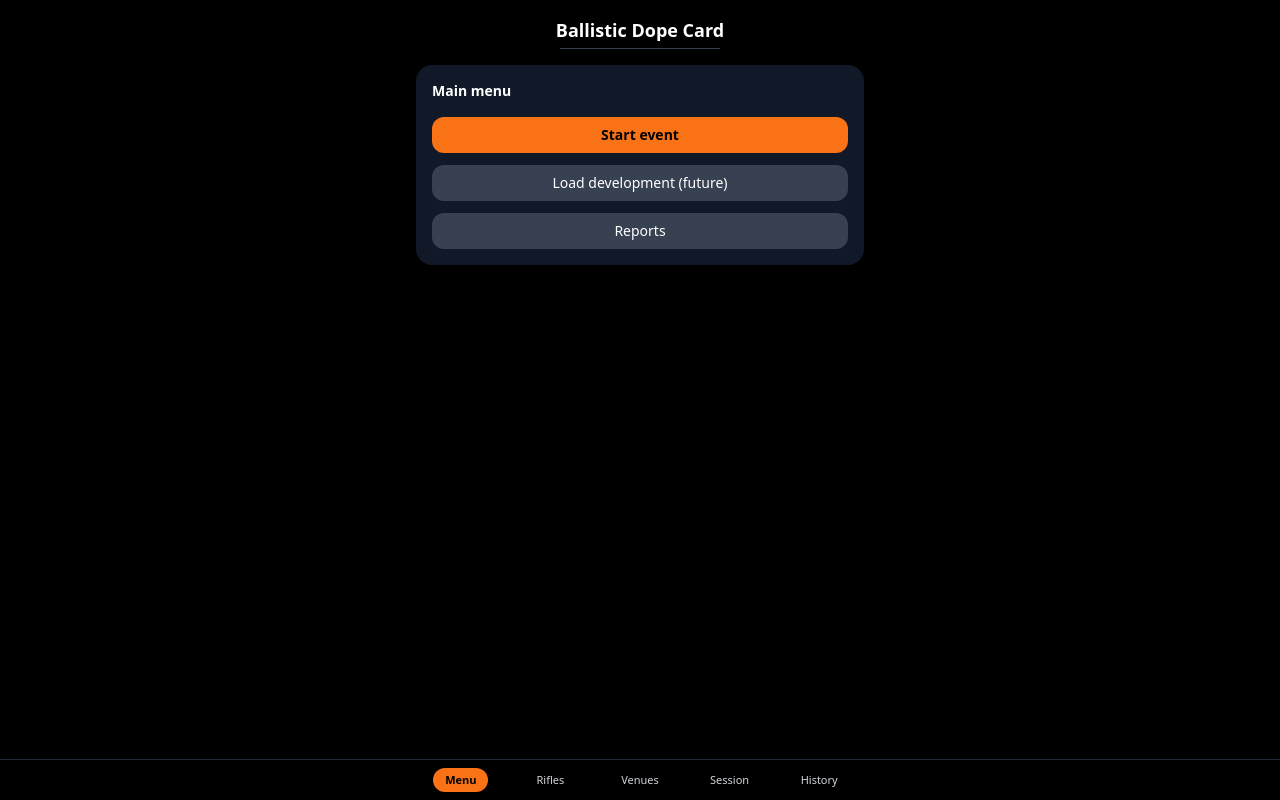
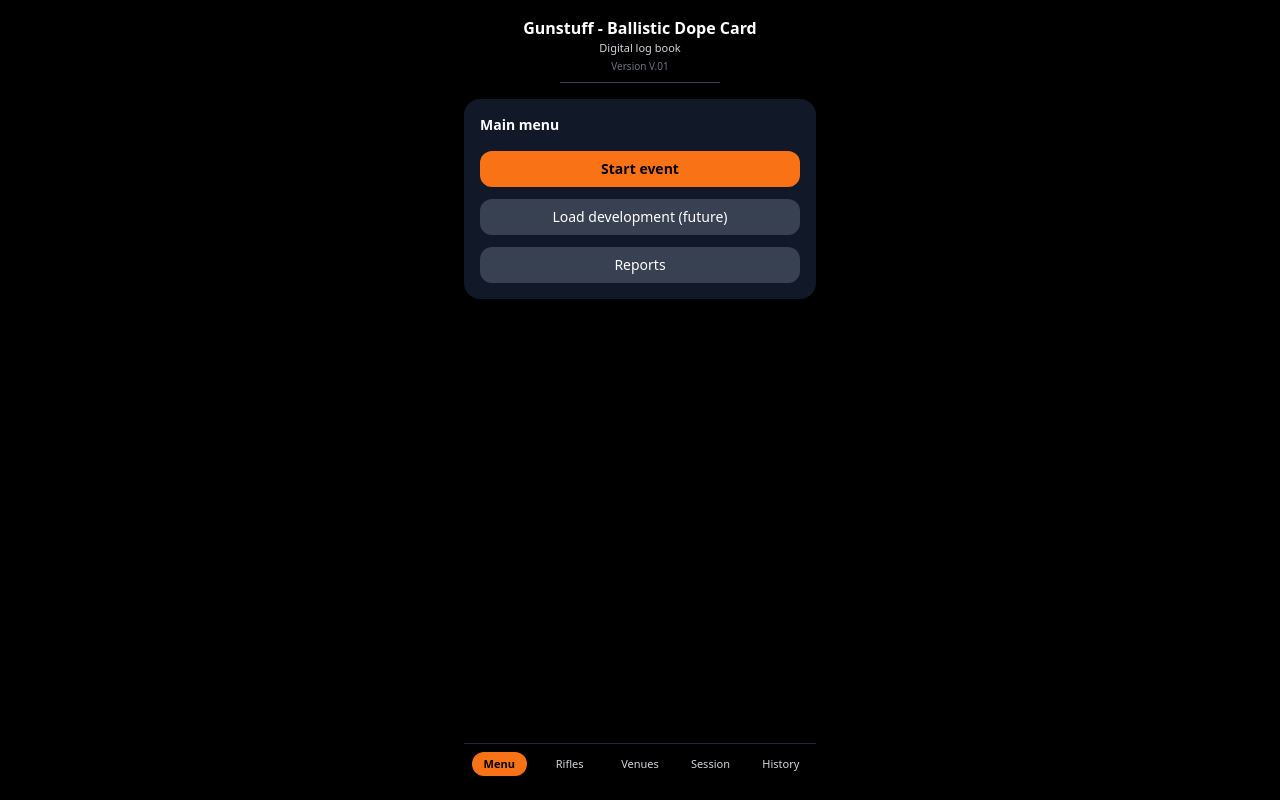
Before and after one commit to AntondeJager69/ballistic-dope-card, an Angular app: page / in a window 1280 px wide. Built offline with nearby package versions, Linux system fonts and the light colour scheme.

Commit message:
Before Load development integration 11/16

```diff
--- a/src/app/app.component.html
+++ b/src/app/app.component.html
@@ -1,15 +1,25 @@
-<div class="p-4 text-white min-h-screen bg-black flex flex-col">
+<div class="min-h-screen bg-black flex justify-center items-stretch text-white">
+  <!-- Phone frame -->
+  <div class="w-full max-w-sm flex flex-col p-4">
 
     <!-- Title -->
     <div class="text-center mb-4">
-    <h1 class="text-lg font-semibold">Ballistic Dope Card</h1>
-    <div class="mt-1 h-[1px] bg-gray-700 mx-auto w-40"></div>
+      <h1 class="text-base font-semibold">
+        {{ appTitle }}
+      </h1>
+      <p class="text-[11px] text-gray-300">
+        {{ appSubtitle }}
+      </p>
+      <p class="text-[10px] text-gray-500 mt-0.5">
+        Version {{ appVersion }}
+      </p>
+      <div class="mt-2 h-[1px] bg-gray-700 mx-auto w-40"></div>
     </div>
 
     <!-- Main content area -->
     <div class="flex-1 overflow-y-auto pb-16">
       <!-- MENU TAB -->
-    <div *ngIf="currentTab === 'menu'" class="max-w-md mx-auto space-y-3">
+      <div *ngIf="currentTab === 'menu'" class="space-y-3">
 
         <div class="bg-gray-900 rounded-2xl p-4 shadow space-y-3">
           <h2 class="text-sm font-semibold mb-1">Main menu</h2>
@@ -78,30 +88,30 @@
       </div>
 
       <!-- RIFLES TAB -->
-    <div *ngIf="currentTab === 'rifles'" class="max-w-md mx-auto">
+      <div *ngIf="currentTab === 'rifles'">
         <app-rifles-tab></app-rifles-tab>
       </div>
 
       <!-- VENUES TAB -->
-    <div *ngIf="currentTab === 'venues'" class="max-w-md mx-auto">
+      <div *ngIf="currentTab === 'venues'">
         <app-venues-tab></app-venues-tab>
       </div>
 
       <!-- SESSION TAB -->
-    <div *ngIf="currentTab === 'session'" class="max-w-md mx-auto">
+      <div *ngIf="currentTab === 'session'">
         <app-session-tab></app-session-tab>
       </div>
 
       <!-- HISTORY TAB -->
-    <div *ngIf="currentTab === 'history'" class="max-w-md mx-auto">
+      <div *ngIf="currentTab === 'history'">
         <app-history-tab></app-history-tab>
       </div>
     </div>
 
-  <!-- Bottom tab bar -->
+    <!-- Bottom tab bar (inside the phone frame) -->
     <div
-    class="fixed left-0 right-0 bottom-0 bg-black/95 border-t border-gray-800 py-2 px-4">
-    <div class="max-w-md mx-auto flex justify-between text-[11px]">
+      class="mt-2 bg-black/95 border-t border-gray-800 py-2">
+      <div class="flex justify-between text-[11px]">
 
         <!-- Menu -->
         <button
@@ -170,3 +180,4 @@
       </div>
     </div>
   </div>
+</div>
--- a/src/app/app.component.ts
+++ b/src/app/app.component.ts
@@ -14,7 +14,7 @@ type TabName = 'menu' | 'rifles' | 'venues' | 'session' | 'history';
   standalone: true,
   imports: [
     CommonModule,
-    FormsModule,          // needed for ngModel in the menu reports form
+    FormsModule,
     RiflesTabComponent,
     VenuesTabComponent,
     SessionTabComponent,
@@ -24,7 +24,12 @@ type TabName = 'menu' | 'rifles' | 'venues' | 'session' | 'history';
   styleUrls: ['./app.component.css']
 })
 export class AppComponent {
-  // Default tab is the Menu
+  // App identity
+  appTitle = 'Gunstuff - Ballistic Dope Card';
+  appSubtitle = 'Digital log book';
+  appVersion = 'V.01';
+
+  // Tabs
   currentTab: TabName = 'menu';
 
   // Simple state for the Reports mini-wizard on the Menu tab
--- a/src/app/session-tab/session-tab.component.html
+++ b/src/app/session-tab/session-tab.component.html
@@ -90,6 +90,23 @@
 
   <!-- STEP 2: ENVIRONMENT -->
   <div *ngIf="step === 'environment'" class="space-y-3">
+
+    <!-- Kestrel Integration header / future card -->
+    <div class="bg-gray-900 rounded-xl p-3 shadow space-y-2">
+      <h2 class="text-sm font-semibold mb-1">Kestrel integration</h2>
+      <p class="text-[11px] text-gray-300">
+        In a future version you’ll be able to pull temperature, pressure,
+        humidity and wind directly from your Kestrel.
+        For now, enter the environment manually in the section below.
+      </p>
+      <button
+        class="w-full px-3 py-1.5 text-xs rounded bg-gray-700 text-gray-400 cursor-not-allowed"
+        disabled>
+        Connect to Kestrel (coming soon)
+      </button>
+    </div>
+
+    <!-- Manual environment entry -->
     <div class="bg-gray-900 rounded-xl p-3 shadow space-y-2">
       <h2 class="text-sm font-semibold mb-1">Environment (before shooting)</h2>
 
@@ -132,7 +149,7 @@
         </label>
 
         <label class="flex flex-col">
-          Wind speed (m/s)
+          Wind speed (mph)
           <input
             type="number"
             [(ngModel)]="environment.windSpeedMps"
--- a/src/app/session-tab/session-tab.component.ts
+++ b/src/app/session-tab/session-tab.component.ts
@@ -33,7 +33,7 @@ export class SessionTabComponent implements OnInit {
   title = '';
   environment: Environment = {};
 
-  // NEW: wind clock (1–12, relative to 12 o’clock = target)
+  // Wind clock (1–12, relative to 12 o’clock = target)
   windClock: number | null = null;
 
   shotCount: number | null = null;
@@ -102,7 +102,7 @@ export class SessionTabComponent implements OnInit {
     else if (speed < 8) intensity = 'Medium wind – expect noticeable drift.';
     else intensity = 'Strong wind – expect significant drift.';
 
-    return `Wind from ${c} o'clock at ${speed} m/s: expect ${directionText}. ${intensity}`;
+    return `Wind from ${c} o'clock at ${speed} mph: expect ${directionText}. ${intensity}`;
   }
 
   // ---------- Setup step ----------
```
Lines whose indentation alone changed are shown as unchanged.
